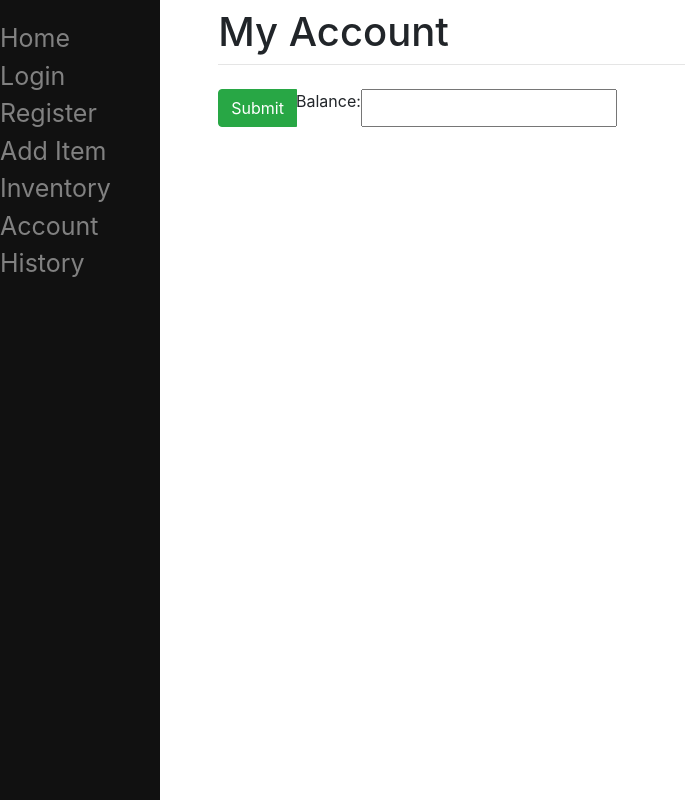
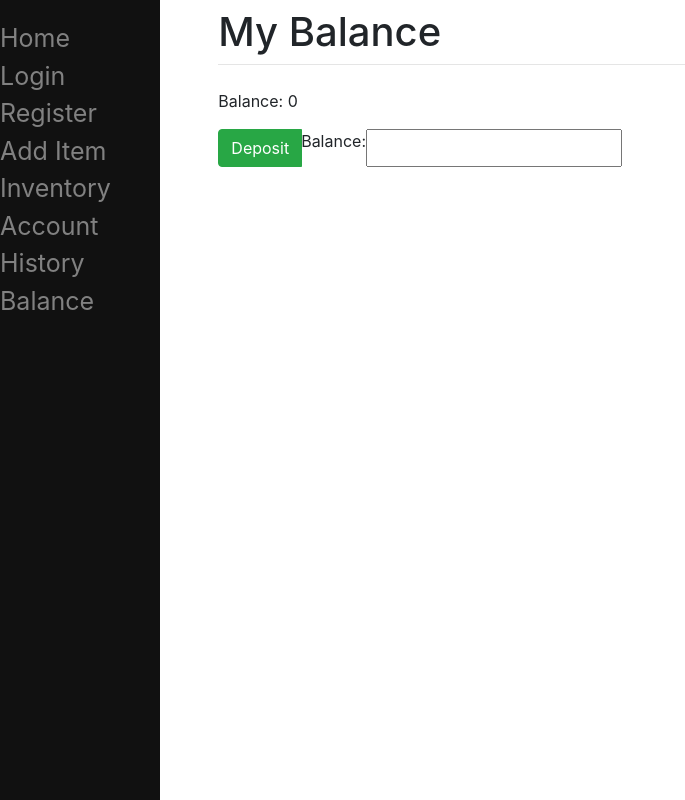
Before and after one commit to AdventurousDataScientist/EcommerceSite, a Django app: page /balance in a window 1280 px wide. Shown: the whole page, without its empty margins (0-685 px from the left). Run offline with Django 4.2, Linux system fonts and the light colour scheme; parts of the project's set-up code (start-up, migrations or seed data) failed here and were passed over.

Commit message:
updating UI for balance and account page and base page

```diff
--- a/ecommerce_site/main/templates/main/balance.html
+++ b/ecommerce_site/main/templates/main/balance.html
@@ -1,14 +1,15 @@
 {% extends "main/base.html" %}
 
-{% block title %}My Account{% endblock %}
-{% block sitename %}My Account{% endblock %}
+{% block title %}My Balance{% endblock %}
+{% block sitename %}My Balance{% endblock %}
 
 {% block content %}
-<form method="post" action="/account" class="form-group">
+<p>Balance: {{balance}}</p>
+<form method="post" action="#" class="form-group">
         {% csrf_token %} <!--prevents hacking for authenticated users, required for all forms-->
         <div class="input-group mb-3">
             <div class="input-group-prepend">
-                <button type="submit" name="save" class="btn btn-success">Submit</button>
+                <button type="submit" name="save" class="btn btn-success">Deposit</button>
             </div>
             {{form}}
         </div>
--- a/ecommerce_site/main/templates/main/base.html
+++ b/ecommerce_site/main/templates/main/base.html
@@ -25,6 +25,7 @@
           <a href="/inventory">Inventory</a>
           <a href="/account">Account</a>
           <a href="/history">History</a>
+          <a href="/balance">Balance</a>
       </div>
     <div id="content" name="content">
         <div class="row justify-content-center">
```
Also changed, not shown: ecommerce_site/main/templates/main/account.html (+16 -0 lines).
